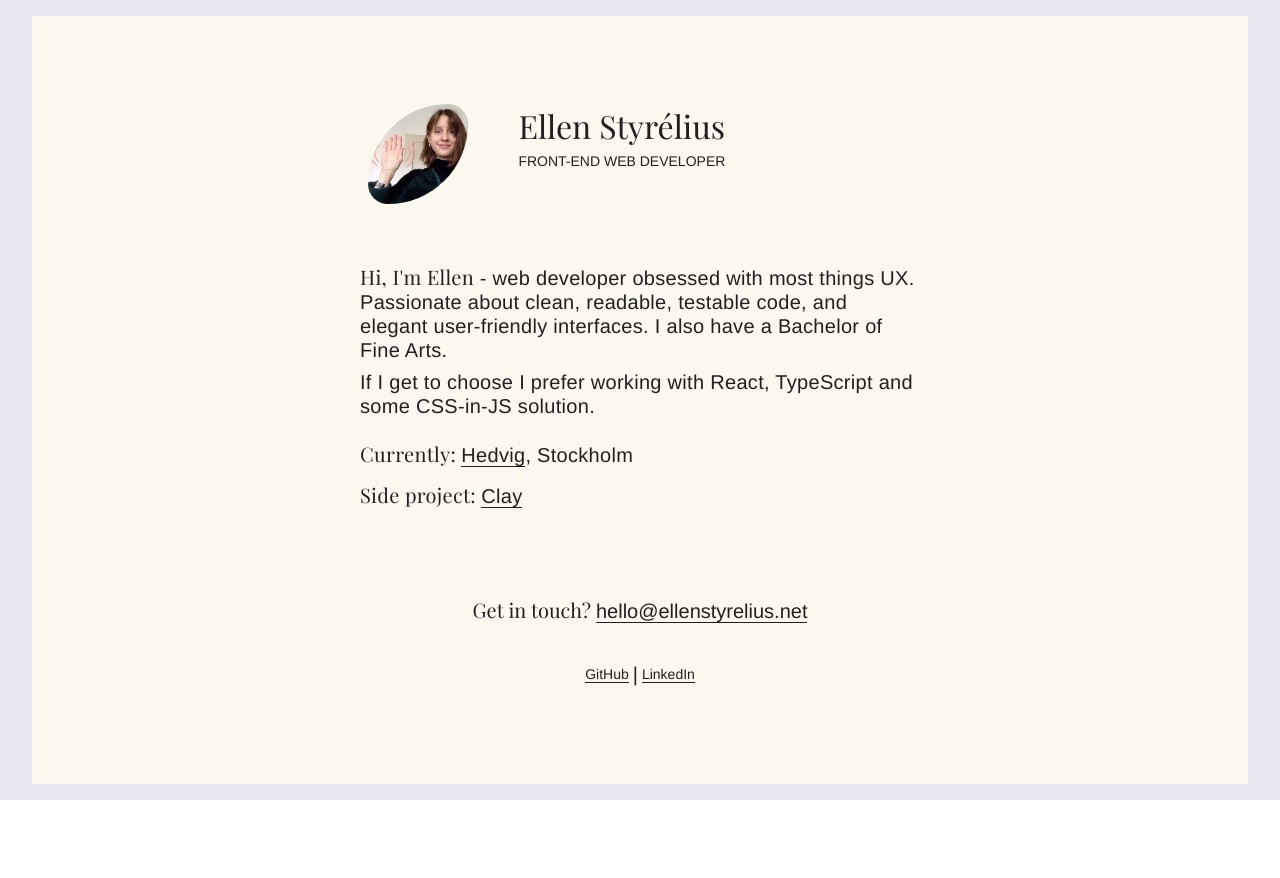
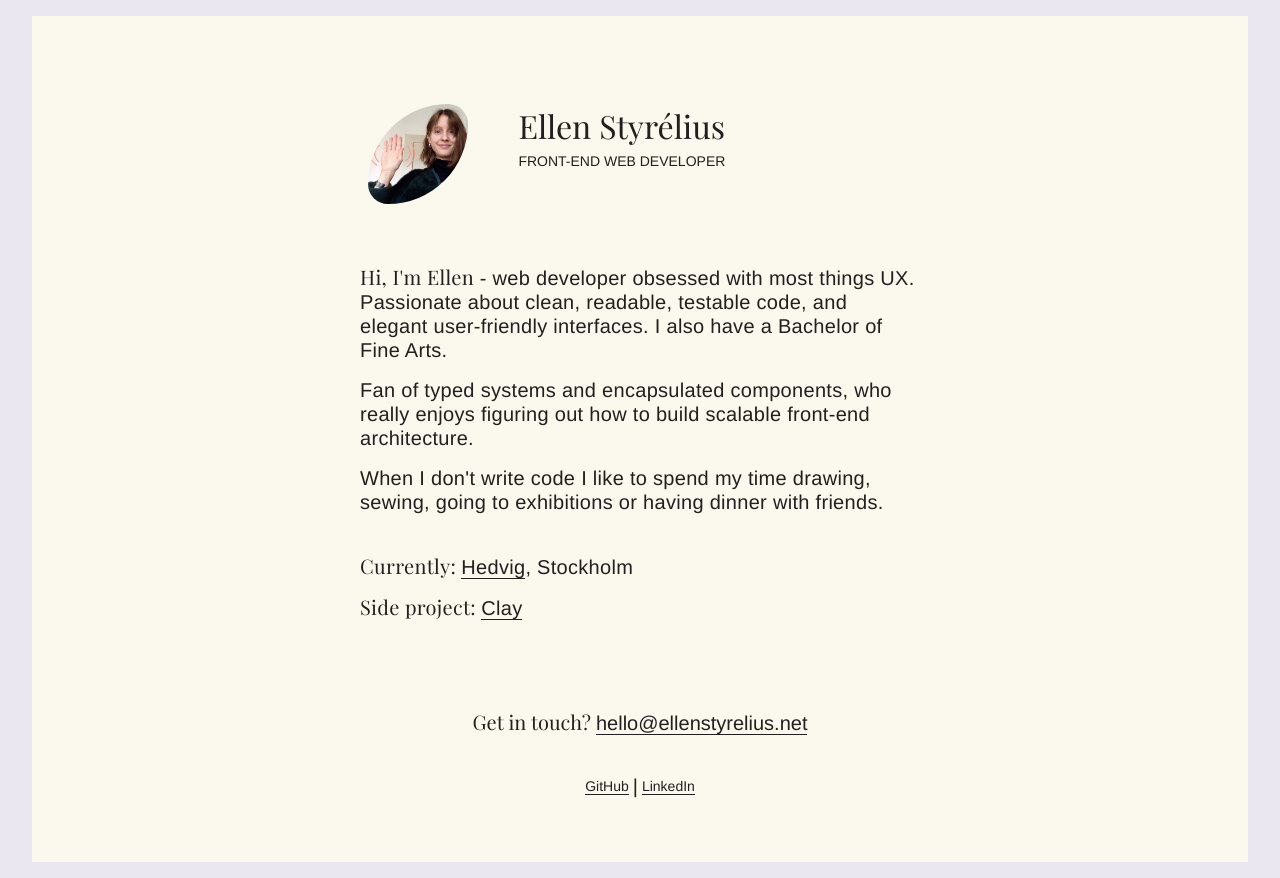
Before and after one commit to styrelius/about-me, a React (Create React App) app: page / in a window 1280 px wide. Before the commit the page ends 800 px from the top, so only its background shows below. Built offline with nearby package versions, Linux system fonts and the light colour scheme.

Commit message:
Modify presentation

```diff
--- a/src/components/presentation.jsx
+++ b/src/components/presentation.jsx
@@ -32,6 +32,10 @@ const FirstWords = styled.span({
   fontFamily: fonts.playfairDisplay,
 })
 
+const Spacer = styled.div({
+  height: 24,
+})
+
 const Link = styled.a({
   ...linkStyles,
 })
@@ -43,10 +47,16 @@ export function Presentation() {
         <FirstWords>Hi, I'm Ellen</FirstWords> - web developer obsessed with most things UX.
         Passionate about clean, readable, testable code, and elegant user-friendly interfaces. I
         also have a Bachelor of Fine Arts.
-        <PresentationText>
-          If I get to choose I prefer working with React, TypeScript and some CSS-in-JS solution.
-        </PresentationText>
       </PresentationText>
+      <PresentationText>
+        Fan of typed systems and encapsulated components, who really enjoys figuring out how to
+        build scalable front-end architecture.
+      </PresentationText>
+      <PresentationText>
+        When I don't write code I like to spend my time drawing, sewing, going to exhibitions or
+        having dinner with friends.
+      </PresentationText>
+      <Spacer />
       <PresentationText>
         <FirstWords>Currently: </FirstWords>
         <Link target="_blank" href="https://www.hedvig.com/">
```
